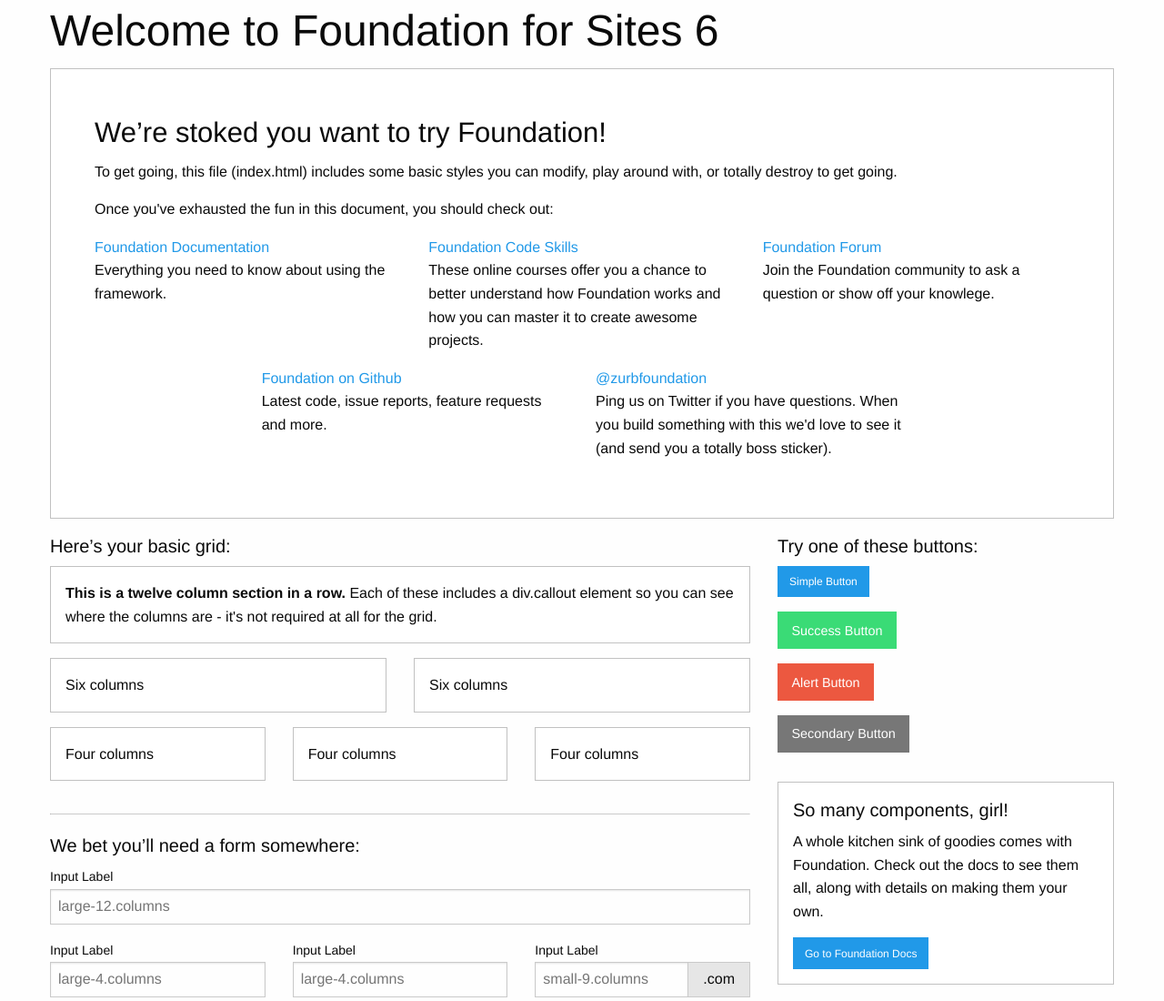
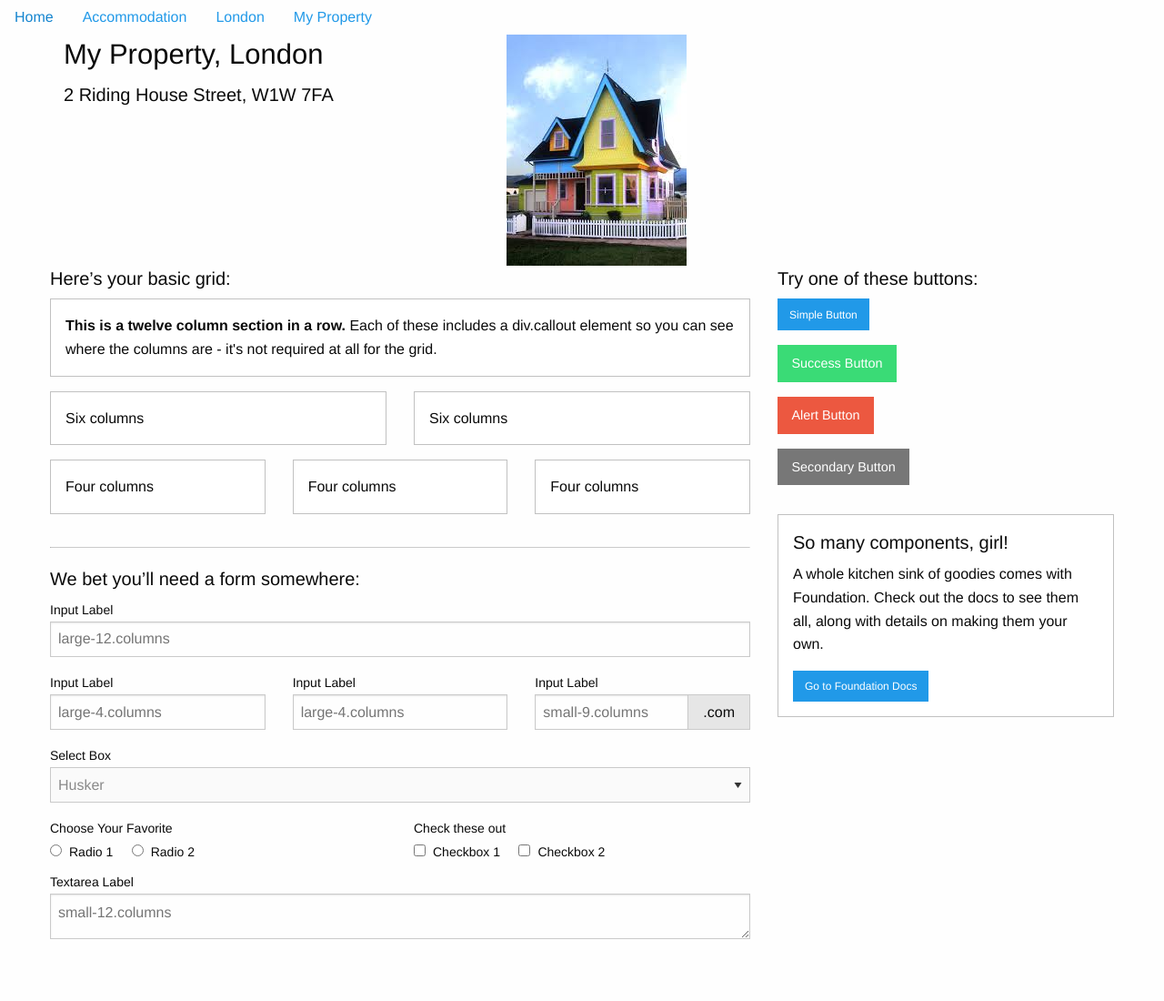
Before and after one commit to katylouise/find-a-room, a plain HTML site: page index.html in a window 1280 px wide. Shown: the top 1100 px of the page at 91% size. After the commit the page ends 1048 px from the top, so only its background shows below. Drawn offline with Linux system fonts and the light colour scheme.

Commit message:
Top bars set up

```diff
--- a/index.html
+++ b/index.html
@@ -4,43 +4,29 @@
     <meta charset="utf-8" />
     <meta http-equiv="x-ua-compatible" content="ie=edge">
     <meta name="viewport" content="width=device-width, initial-scale=1.0" />
-    <title>Foundation | Welcome</title>
+    <title>Find A Room</title>
     <link rel="stylesheet" href="css/foundation.css" />
     <link rel="stylesheet" href="css/app.css" />
   </head>
   <body>
 
-    <div class="row">
-      <div class="large-12 columns">
-        <h1>Welcome to Foundation for Sites 6</h1>
-      </div>
+    <div class="topbar">
+      <ul class="menu">
+        <li><a href="#">Home</a></li>
+        <li><a href="#">Accommodation</a></li>
+        <li><a href="#">London</a></li>
+        <li><a href="#">My Property</a></li>
+      </ul>
     </div>
 
     <div class="row">
       <div class="large-12 columns">
-        <div class="callout large">
-          <h3>We&rsquo;re stoked you want to try Foundation! </h3>
-          <p>To get going, this file (index.html) includes some basic styles you can modify, play around with, or totally destroy to get going.</p>
-          <p>Once you've exhausted the fun in this document, you should check out:</p>
-          <div class="row">
-            <div class="large-4 medium-4 columns">
-              <p><a href="http://foundation.zurb.com/sites/docs/">Foundation Documentation</a><br />Everything you need to know about using the framework.</p>
-            </div>
-            <div class="large-4 medium-4 columns">
-              <p><a href="http://zurb.com/university/code-skills">Foundation Code Skills</a><br />These online courses offer you a chance to better understand how Foundation works and how you can master it to create awesome projects.</p>
-            </div>
-            <div class="large-4 medium-4 columns">
-              <p><a href="http://foundation.zurb.com/forum">Foundation Forum</a><br />Join the Foundation community to ask a question or show off your knowlege.</p>
-            </div>
-          </div>
-          <div class="row">
-            <div class="large-4 medium-4 medium-push-2 columns">
-              <p><a href="http://github.com/zurb/foundation">Foundation on Github</a><br />Latest code, issue reports, feature requests and more.</p>
-            </div>
-            <div class="large-4 medium-4 medium-pull-2 columns">
-              <p><a href="https://twitter.com/ZURBfoundation">@zurbfoundation</a><br />Ping us on Twitter if you have questions. When you build something with this we'd love to see it (and send you a totally boss sticker).</p>
-            </div>
-          </div>
+        <div class="large-4 small-4 columns">
+          <h3>My Property, London</h3>
+          <h5>2 Riding House Street, W1W 7FA</h5>
+        </div>
+        <div class="large-4 small-offset-1 small-4 columns end">
+          <img src="img/house.jpeg">
         </div>
       </div>
     </div>
```
Also changed, not shown: img/house.jpeg (added).
